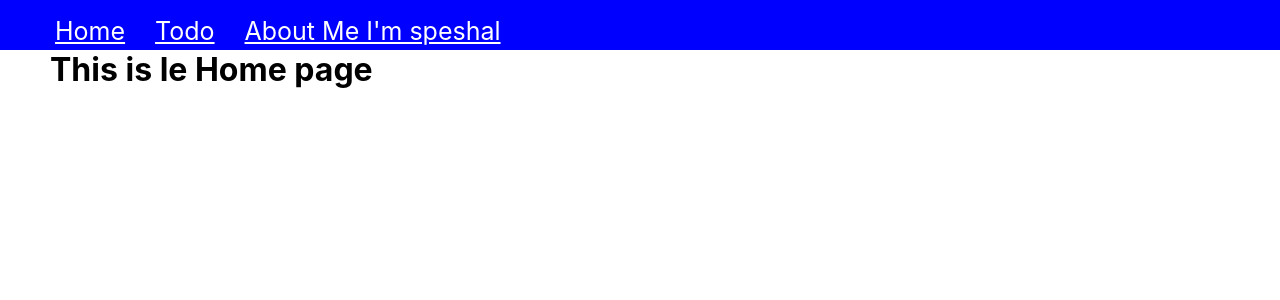
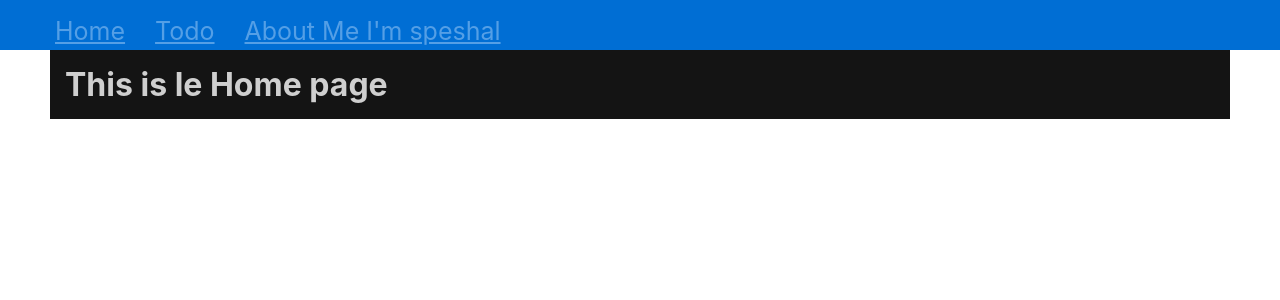
Before and after one commit to adard2002/ToDoListManager, a React (Create React App) app: page / in a window 1280 px wide. Shown: the top 300 px of the page. Built offline with nearby package versions, Linux system fonts and the light colour scheme.

Commit message:
started some css

```diff
--- a/src/App.css
+++ b/src/App.css
@@ -40,14 +40,14 @@
 .NavBar {
   top: 0px;
   width: 100%;
-  background-color: blue;
+  background-color: rgb(0, 110, 212);
   height: 50px;
   position: fixed;
 }
 
 .NavBar a {
   font-size: 25px;
-  color: white;
+  color: rgb(84, 159, 230);
 }
 
 .NavBar li {
@@ -57,5 +57,8 @@
 }
 
 h1 {
+  padding: 15px;
   margin: 50px;
+  color: rgb(207, 207, 207);
+  background: rgb(20, 20, 20);
 }
--- a/src/Home.js
+++ b/src/Home.js
@@ -1,3 +1,5 @@
+
+
 export default function Home(){
   return(
     <h1>This is le Home page</h1>
--- a/src/Todo.js
+++ b/src/Todo.js
@@ -1,3 +1,11 @@
+const TodoList = [
+  { todo: 'Drink Coffee or Tea' },
+  { todo: 'Admire arachnids beauty'},
+  { todo: 'Play video games'},
+  { todo: 'do some other things'},
+]
+
+
 export default function Todo(){
   return(
     <h1>This is the Todo page</h1>
```
